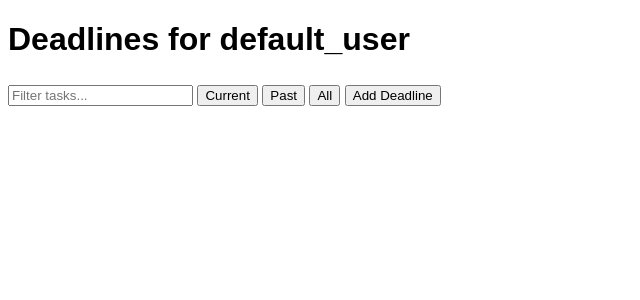
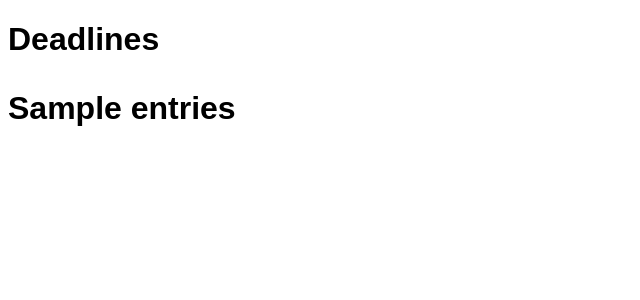
Before and after one commit to alvasi/mynotes_client, a Flask app: template templates/deadlines.html in a window 1280 px wide. Shown: the top 300 px of the page, without its empty margins (0-640 px from the left). Run offline with Flask 3, Linux system fonts and the light colour scheme; the template is opened without the code that fills it: most values are stand-ins (such as "Sample title", 1, 10 or a date in 2020); some libraries are stand-ins or nearby versions.

Commit message:
fixing deadlines

```diff
--- a/app.py
+++ b/app.py
@@ -131,26 +131,36 @@ def dashboard():
 @app.route("/view_deadlines", methods=["GET"])
 def view_deadlines():
     # Here you would retrieve deadlines from your API and pass them to your template
-    # Not implemented here for brevity
-    return render_template("deadlines.html")
+    if 'email' not in session:
+        return redirect(url_for('login'))
+    user_id=session['email']
+    params = {
+        'username': '{{ user_id }}'
+    }
+    response=requests.get(f"{API_BASE_URL}/all_deadlines", params=params)
+    if response.ok:
+        entries = response.json()
+        return render_template("deadlines.html", entries=entries, username=session['name'], user_id=session['email'])
+    else:
+        return jsonify({'error': 'Could not retrieve deadlines from the API'}), 500
 
-@app.route('/add_deadline', methods=['POST'])
-def add_deadline():
-    # Forward the request to the actual API
-    data = request.get_json()
-    response = requests.post(f"{API_BASE_URL}/add_deadline", json=data)
-    return jsonify(response.json()), response.status_code
+# @app.route('/add_deadline', methods=['POST'])
+# def add_deadline():
+#     # Forward the request to the actual API
+#     data = request.get_json()
+#     response = requests.post(f"{API_BASE_URL}/add_deadline", json=data)
+#     return jsonify(response.json()), response.status_code
 
-@app.route('/deadlines', methods=['GET'])
-def get_deadlines():
-    # Forward the request to the actual API
-    username = session.get('username')
-    deadline_type = request.args.get('type')  # 'all', 'current', or 'past'
-    endpoint = {
-        'all': 'all_deadlines',
-        'current': 'current_deadlines',
-        'past': 'past_deadlines'
-    }.get(deadline_type, 'all_deadlines')
+# @app.route('/deadlines', methods=['GET'])
+# def get_deadlines():
+#     # Forward the request to the actual API
+#     username = session.get('email')
+#     deadline_type = request.args.get('type')  # 'all', 'current', or 'past'
+#     endpoint = {
+#         'all': 'all_deadlines',
+#         'current': 'current_deadlines',
+#         'past': 'past_deadlines'
+#     }.get(deadline_type, 'all_deadlines')
 
-    response = requests.get(f"{API_BASE_URL}/{endpoint}", params={'username': username})
-    return jsonify(response.json()), response.status_code
+#     response = requests.get(f"{API_BASE_URL}/{endpoint}", params={'username': username})
+#     return jsonify(response.json()), response.status_code
--- a/templates/deadlines.html
+++ b/templates/deadlines.html
@@ -13,100 +13,7 @@
     </style>
 </head>
 <body>
-    <h1>Deadlines for <span id="username-display">User</span></h1>
-
-    <!-- Search Filter -->
-    <input type="text" id="filter" onkeyup="filterTasks()" placeholder="Filter tasks...">
-
-    <!-- Buttons for filtering deadlines -->
-    <button onclick="loadDeadlines('current')">Current</button>
-    <button onclick="loadDeadlines('past')">Past</button>
-    <button onclick="loadDeadlines('all')">All</button>
-
-    <!-- The Add Deadline Form -->
-    <button onclick="toggleAddForm()">Add Deadline</button>
-    <div id="add-deadline-form">
-        <input type="text" id="task" placeholder="Task Name" required>
-        <input type="date" id="deadline-date" required>
-        <button onclick="addDeadline()">Save Deadline</button>
-    </div>
-
-    <!-- List of Deadlines -->
-    <ul id="deadlines-list"></ul>
-
-    <script>
-        const API_BASE_URL = 'http://deadline-api-server.c7f8dwe8dbfhhfcx.uksouth.azurecontainer.io:5000';
-
-        document.getElementById('username-display').textContent = sessionStorage.getItem('username') || 'default_user';
-
-        function toggleAddForm() {
-            var form = document.getElementById('add-deadline-form');
-            form.style.display = form.style.display === 'none' ? 'block' : 'none';
-        }
-
-        function addDeadline() {
-            var task = document.getElementById('task').value;
-            var deadline = document.getElementById('deadline-date').value;
-            var username = sessionStorage.getItem('username') || 'default_user';
-
-            // AJAX POST to API
-            fetch(`${API_BASE_URL}/add_deadline`, {
-                method: 'POST',
-                headers: {
-                    'Content-Type': 'application/json'
-                },
-                body: JSON.stringify({ username, task, deadline })
-            })
-            .then(response => response.json())
-            .then(data => {
-                console.log(data);
-                loadDeadlines('all'); // Refresh the list
-            })
-            .catch((error) => {
-                console.error('Error:', error);
-            });
-        }
-
-        function loadDeadlines(filter) {
-            var username = sessionStorage.getItem('username') || 'default_user';
-            var endpoint = filter === 'all' ? 'all_deadlines' :
-                           filter === 'current' ? 'current_deadlines' : 'past_deadlines';
-
-            fetch(`${API_BASE_URL}/${endpoint}?username=${username}`)
-            .then(response => response.json())
-            .then(data => {
-                var list = document.getElementById('deadlines-list');
-                list.innerHTML = ''; // Clear current list
-                data.entries.forEach(deadline => {
-                    var li = document.createElement('li');
-                    li.textContent = `${deadline.task} - ${deadline.date} - Completed: ${deadline.completed}`;
-                    list.appendChild(li);
-                });
-            })
-            .catch((error) => {
-                console.error('Error:', error);
-            });
-        }
-
-        function filterTasks() {
-            var input, filter, ul, li, i, txtValue;
-            input = document.getElementById('filter');
-            filter = input.value.toUpperCase();
-            ul = document.getElementById("deadlines-list");
-            li = ul.getElementsByTagName('li');
-
-            for (i = 0; i < li.length; i++) {
-                txtValue = li[i].textContent || li[i].innerText;
-                if (txtValue.toUpperCase().indexOf(filter) > -1) {
-                    li[i].style.display = "";
-                } else {
-                    li[i].style.display = "none";
-                }
-            }
-        }
-
-        // Initially load all deadlines
-        loadDeadlines('all');
-    </script>
+    <h1>Deadlines<h1>
+    <p>{{ entries }}</p>
 </body>
 </html>
```
